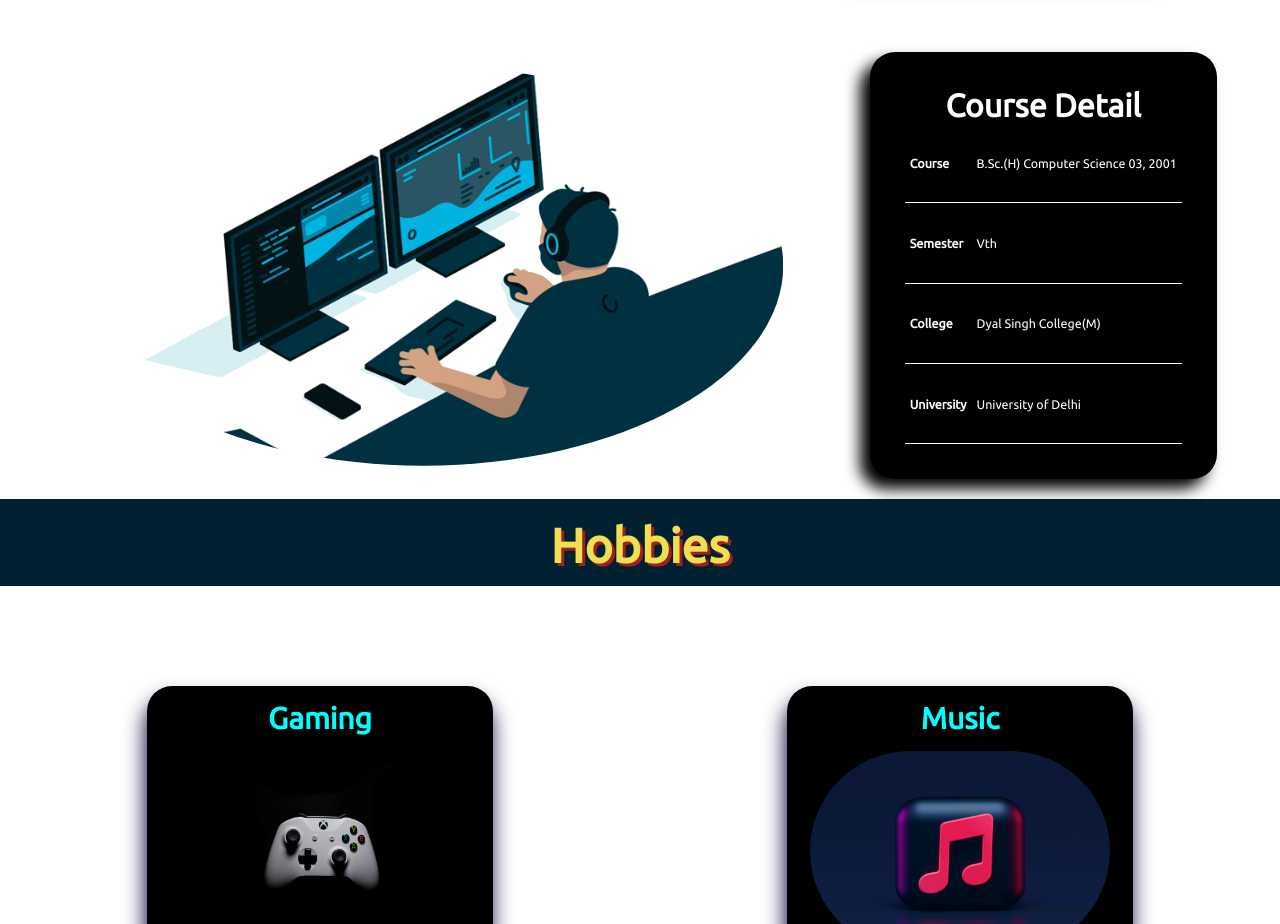
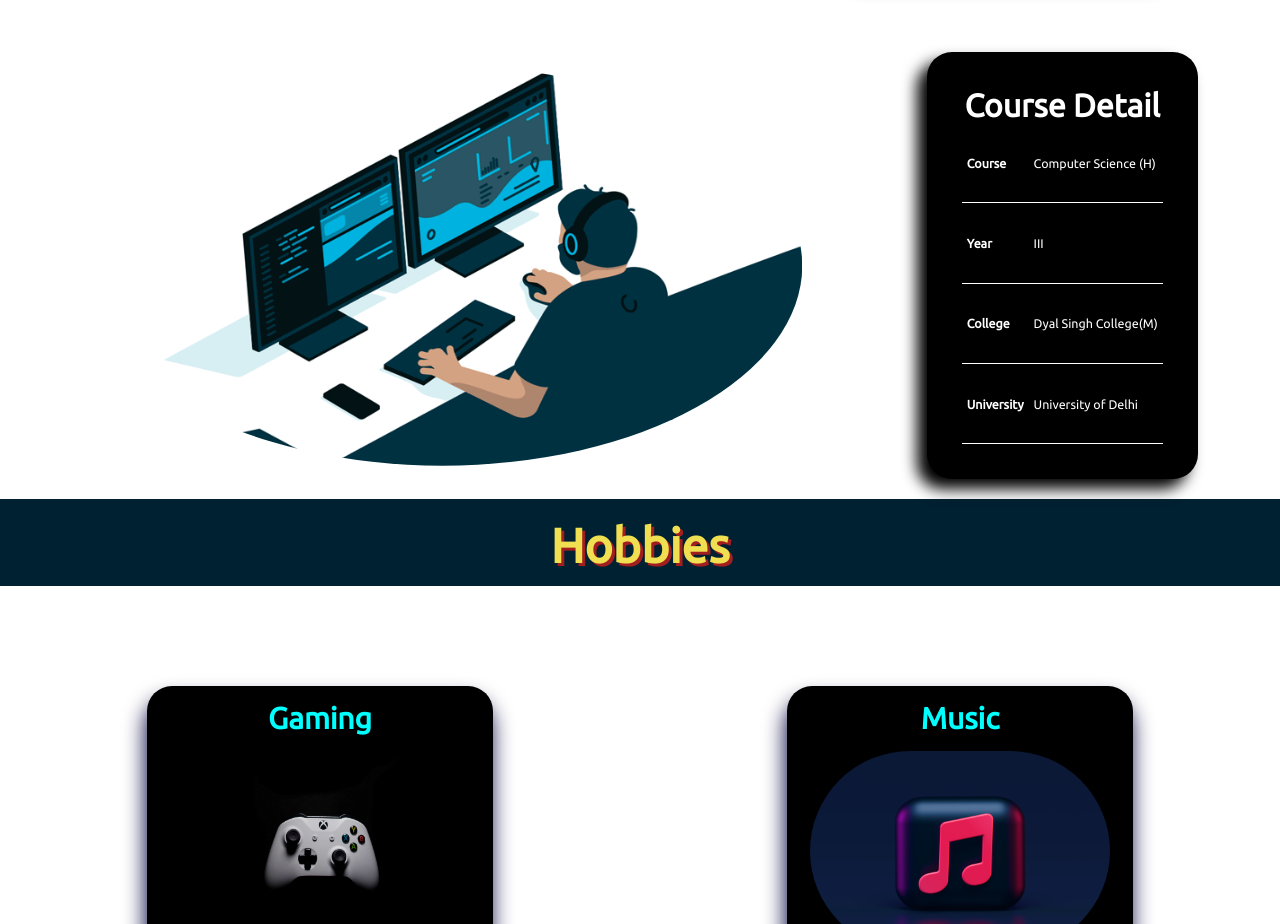
Before and after one commit to its-hrs/Portfolio, a plain HTML site: page index.html in a window 1280 px wide. Shown: the part 1360-2284 px from the top of the page. Drawn offline with Linux system fonts and the light colour scheme; a script that the page names is missing; a web font is replaced by a local one.

Commit message:
Update index.html

```diff
--- a/index.html
+++ b/index.html
@@ -66,11 +66,11 @@
           <table style="font-size: 12.5px">
             <tr>
               <th>Course</th>
-              <td>B.Sc.(H) Computer Science 03, 2001</td>
+              <td>Computer Science (H)</td>
             </tr>
             <tr>
-              <th>Semester</th>
-              <td>Vth</td>
+              <th>Year</th>
+              <td>III</td>
             </tr>
             <tr>
               <th>College</th>
```
